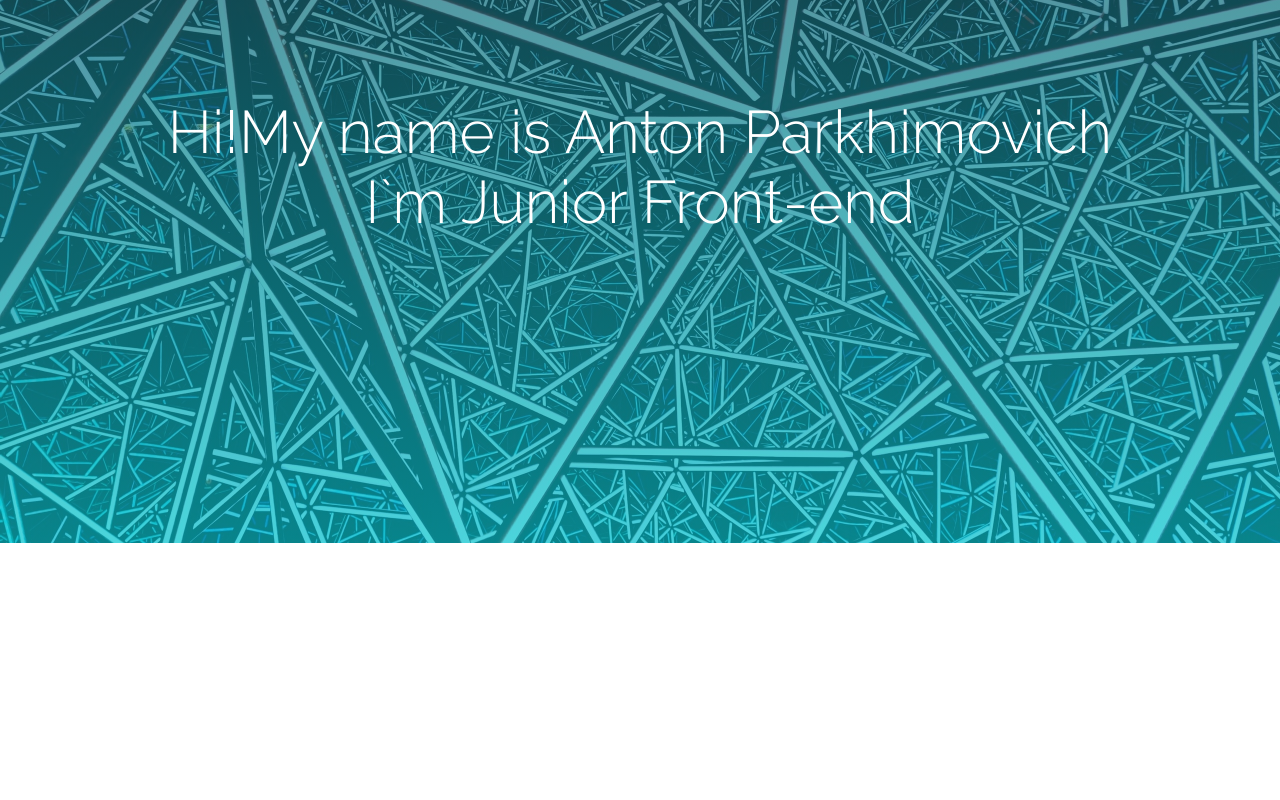
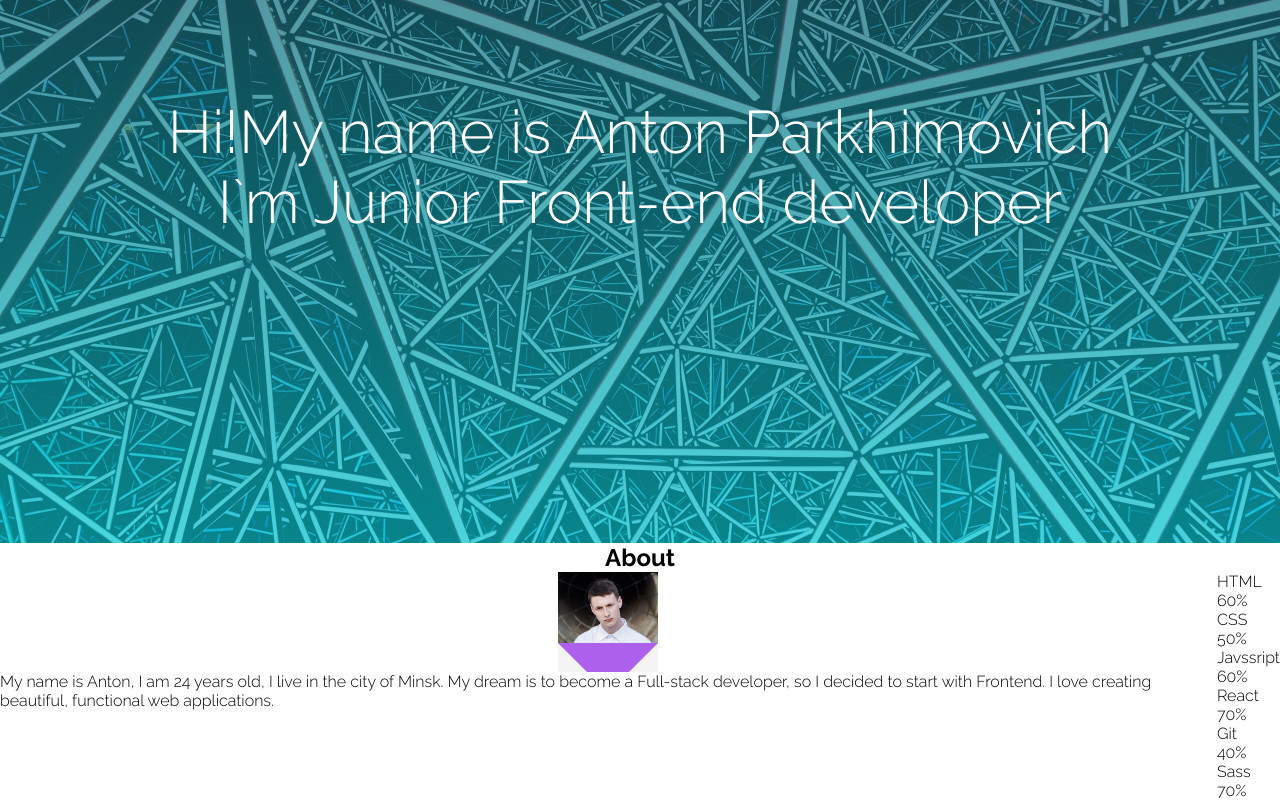
Before and after one commit to AntonParkhimovich/portfolio, a React (Create React App) app in the folder portfolio/: page / in a window 1280 px wide. Shown: the part 259-1059 px from the top of the page. Before the commit the page ends 802 px from the top, so only its background shows below. Built offline with nearby package versions, Linux system fonts and the light colour scheme.

Commit message:
feat: add about section content and styles

```diff
--- a/portfolio/src/App.js
+++ b/portfolio/src/App.js
@@ -9,6 +9,7 @@ import { useState } from 'react';
 import { languagePack } from './languagePack';
 import LanguageContext from './contextLanguage';
 import { HelloSection } from './components/HelloSection';
+import { About } from './components/About';
 
 function App() {
   const [language, setLanguage]= useState('en')
@@ -18,6 +19,7 @@ function App() {
     <LanguageContext.Provider value={[languagePack[language], setLanguage]}>
       <Header/>
       <HelloSection/>
+      <About/>
    </LanguageContext.Provider>
    </Router>
 
--- a/portfolio/src/components/About.js
+++ b/portfolio/src/components/About.js
@@ -1,7 +1,25 @@
+import avatar from '../styles/image/avatar.jpg'
+import LanguageContext from "../contextLanguage";
+import { useContext } from 'react';
+import { skills } from '../skillsData';
+import { Toolbar } from './Toolbar';
 export const About =()=>{
+    const [language, setLanguage] = useContext(LanguageContext)
     return(
         <section className={'about'}>
-            <h2 className={'about-title'}></h2>
+            <h2 className={'about-title'}>{language.about.title}</h2>
+            <div className={'about-main'}>
+                <div className={'about-me'}>
+                    <div className={'about-me__avatar'}></div>
+                    <span className={'about-me__text'}>{language.about.description}</span>
+                </div>
+                <div className={'about-skills'}>
+                   {skills.map(({text, procent})=>{
+                       return <Toolbar text={text} procents={procent}/>
+                   })}
+                </div>
+            </div>
+
         </section>
     )
 }
--- /dev/null
+++ b/portfolio/src/components/Toolbar.js
@@ -0,0 +1,12 @@
+export const Toolbar =({text, procents}) => {
+    return(
+        <div className={'about-skills__toolbar'}>
+            <div className={'about-skills__fill'}>
+                <div className={'about-skills__text'}>
+                    {text}
+                </div>
+            </div>
+            <span className={'about-skills__procents'}>{procents}</span>
+        </div>
+    )
+}
--- a/portfolio/src/languagePack.js
+++ b/portfolio/src/languagePack.js
@@ -11,7 +11,9 @@ export let languagePack={
             subtitle:'Я начинающий Front-end разработчик'
         },
         about:{
-            title:'обо мне'
+            title:'Обо мне',
+            description:'Меня зовут Антон, мне 24 года, проживаю в городе Минске. Мечтаю стать Full-stack разработчиком, поэтому начать решил с Frontend. Люблю созадавать красивые, и функциональные веб приложения.'
+
         }
     },
     en:{
@@ -23,10 +25,12 @@ export let languagePack={
         },
         helloSection:{
             title:'Hi!My name is Anton Parkhimovich',
-            subtitle: 'I`m Junior Front-end'
+            subtitle: 'I`m Junior Front-end developer'
         },
         about:{
-            title:'обо мне'
+            title:'About',
+            description:'My name is Anton, I am 24 years old, I live in the city of Minsk. My dream is to become a Full-stack developer, so I decided to start with Frontend. I love creating beautiful, functional web applications.'
+
         }
     }
 }
--- /dev/null
+++ b/portfolio/src/skillsData.js
@@ -0,0 +1,8 @@
+export const skills =[
+    {text:'HTML', procent:'60%'},
+    {text:'CSS', procent:'50%'},
+    {text:'Javssript', procent:'60%'},
+    {text:'React', procent:'70%'},
+    {text:'Git', procent:'40%'},
+    {text:'Sass', procent:'70%'},
+]
--- /dev/null
+++ b/portfolio/src/styles/components/_about.scss
@@ -0,0 +1,64 @@
+.about{
+display: flex;
+flex-direction: column;
+font-family: $font-family;
+    &-title{
+        margin: 0 auto;
+    }
+    &-main{
+        display: flex;
+    }
+}
+.about-me{
+    display: flex;
+    flex-direction: column;
+    align-items: center;
+    &__avatar{
+        width: 100px;
+        height: 100px;
+        background: url('../image/avatar.jpg');
+        background-size: cover;
+        position: relative;
+    }
+    &__avatar::before {
+        content: '';
+        width: 42px;
+        height: 0;
+        position: absolute;
+        top: 0;
+        left: 0;
+        border-bottom: 29px ;
+        border-left: 29px;
+        border-right: 29px;
+    }
+    &__avatar::after{
+        content: '';
+        width: 42px;
+        height: 0;
+        position: absolute;
+        bottom: 0;
+        left: 0;
+        border-top: 29px solid #ac60ec;
+        border-left: 29px solid #f4f4f4;
+        border-right: 29px solid #f4f4f4;
+    }
+
+
+    &__text{
+
+    }
+}
+.about-skills{
+   &__toolbar{
+
+   }
+   &__fill{
+
+   }
+   &__text{
+
+   }
+   &__procents{
+
+   }
+}
--- a/portfolio/src/styles/main.scss
+++ b/portfolio/src/styles/main.scss
@@ -1,3 +1,4 @@
 @import "variables/_variables";
 @import "components/header";
-@import "components/helloSection"
+@import "components/helloSection";
+@import "components/about";
```
Also changed, not shown: portfolio/src/styles/image/avatar.jpg (added).
